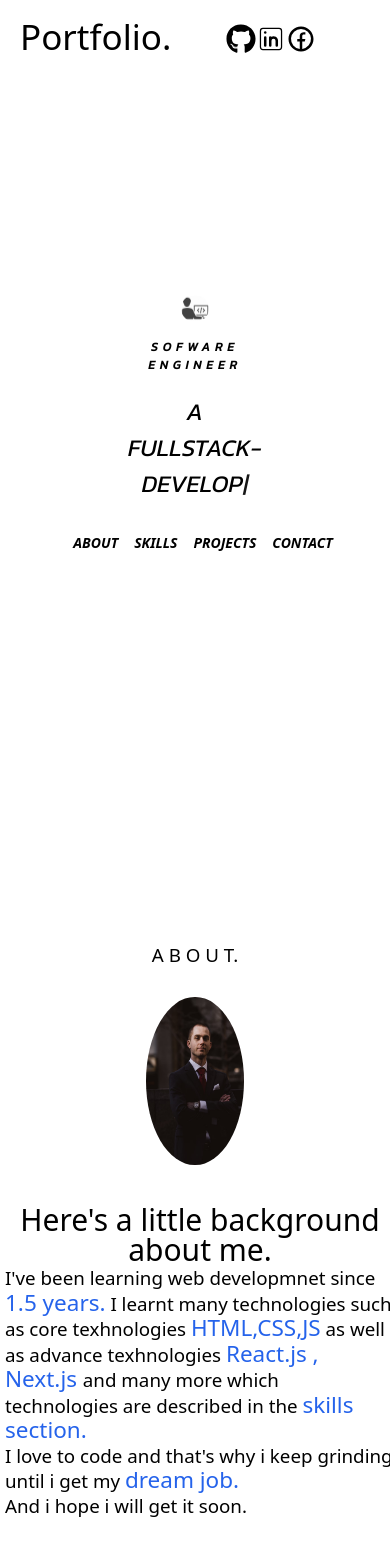
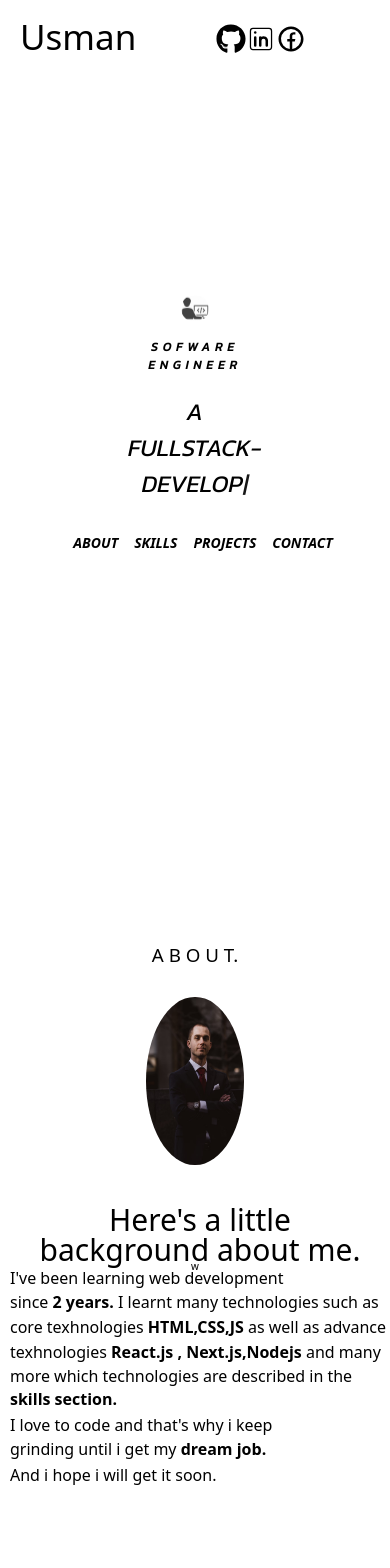
Before and after one commit to begonnerprogrammer/fullstackportfolio, a React (Create React App) app in the folder cleint/: page / in a window 390 px wide. Shown: the top 1568 px of the page. Built offline with nearby package versions, Linux system fonts and the light colour scheme.

Commit message:
ui cahnges

```diff
--- a/cleint/src/components/about.jsx
+++ b/cleint/src/components/about.jsx
@@ -13,15 +13,15 @@ const About = () => {
         </motion.div>
         <motion.div initial={{opacity:0}} whileInView={{opacity:1}} transition={{duration:"1" ,delay:""}} className='about-text'>
         <h1 className='text-5xl'>Here's a little background about me.</h1>
-        <p className='mt-2 text-3xl'>I've been learning web developmnet since <span className='text-4xl text-blue-600'>1.5 years.</span>  I learnt many technologies such as core texhnologies <span className='text-4xl text-blue-600'> HTML,CSS,JS</span>  as well as advance texhnologies <span className='text-4xl text-blue-600' >React.js , Next.js </span>and many more which technologies are described in the <span className='text-4xl text-blue-600'>skills section.</span></p>
-        <p className='mt-2 text-3xl'>I love to code and that's why i keep grinding until i get my  <span className='text-4xl text-blue-600'>dream job.</span> </p>
+        <p className='mt-2 text-3xl'>I've been learning web development <br /> since  <span className='text-4xl text-[#000]  font-bold'>2 years.</span>  I learnt many technologies such as core texhnologies <span className='text-4xl text-[#000]  font-bold'> HTML,CSS,JS</span>  as well as advance texhnologies <span className='text-4xl text-[#000]  font-bold' >React.js , Next.js,Nodejs </span>and many more which technologies are described in the <span className='text-4xl text-[#000]  font-bold'>skills section.</span></p>
+        <p className='mt-2 text-3xl'>I love to code and that's why i keep grinding until i get my  <span className='text-4xl text-[#000] font-bold '>dream job.</span> </p>
         <p className='mt-2 text-3xl'>And i hope i will get it soon.</p>
         </motion.div>
 
        </div>
 
         </div>
-
+       w
     </main>
   )
 }
--- a/cleint/src/components/contact.jsx
+++ b/cleint/src/components/contact.jsx
@@ -47,7 +47,7 @@ const navigate=useNavigate();
       <div className='flex flex-col space-y-10 mt-28'>
         <h4 className='text-4xl font-semibold text-center'>
           I have got just what you need.  {""}
-          <span className='decoration-[#F7AB0A] underline'>Lets Talk.</span>
+          <span className='decoration-[#000] underline'>Lets Talk.</span>
         </h4>
         <div className='space-y-10'>
         <div className='flex items-center space-x-5 justify-center'>
@@ -72,7 +72,7 @@ const navigate=useNavigate();
       </div>
       <input value={subject} onChange={(e)=>setSubject(e.target.value)}  placeholder='Subject'  className="placeholder:italic placeholder:text-black contactinput" type="text"  required/>
       <textarea  value={massage} onChange={(e)=>setMassage(e.target.value)}  placeholder='Massage'  className="placeholder:italic placeholder:text-black contactinput" name="" id="" cols="10" rows="2" required></textarea>
-      <button className='bg-[#F7AB0A] hover:bg-[#f7ac0a8e] py-5 px-10 rounded-md text-black font-bold text-lg'>Submit</button>
+      <button className='bg-[#000] hover:bg-[#333] hover:text-[#000] transition ease-in-out delay-100 py-5 px-10 text-white rounded-md  font-bold text-lg'>Submit</button>
     </form>
 
       </div>
--- a/cleint/src/components/navbar.jsx
+++ b/cleint/src/components/navbar.jsx
@@ -22,7 +22,7 @@ const Navbar = () => {
    <nav className={navbar? 'main-div  place-content-center fixed z-30  active' : 'main-div place-content-center fixed z-30 '}>
     <motion.div initial={{x:-300}} animate={{x:0}} transition={{duration:"1" ,delay:"0.5"}} className='logo'>
         <h2>
-      <Link to={"/"}><a href=""><span  className={navbar? "text-white" : ""}>Portfolio.</span></a></Link>
+      <Link to={"/"}><a href=""><span  className={navbar? "text-white" : ""}>Usman</span></a></Link>
         </h2>
     </motion.div>
     {/* <div  className={menu? "mobile-menu-link":'menu-link'}>
--- a/cleint/src/components/projects.jsx
+++ b/cleint/src/components/projects.jsx
@@ -30,7 +30,7 @@ const Projects = () => {
        Projects
       </h3>
       {/* //projects */}
-      <div className=' relative w-full overflow-x-scroll scrollbar scrollbar-track-gray-400/20  scrollbar-thumb-[#F7AB0A]/80  scroll-smooth  flex overflow-y-hidden snap-x snap-mandatory z-20'>
+      <div className=' relative w-full overflow-x-scroll scrollbar scrollbar-track-gray-400/20  scrollbar-thumb-[#000]/80  scroll-smooth  flex overflow-y-hidden snap-x snap-mandatory z-20'>
         {
           projects.map((project)=>(
 
@@ -41,7 +41,7 @@ const Projects = () => {
 
              <div className='space-y-4 max-w-6xl px-0 md:px-10 md:space-x-14 snap-center'>
               <h4 className='text-4xl font-semibold text-center'>
-              <span className='underline decoration-[#F7AB0A]/50'>{project.title}</span>
+              <span className='underline decoration-[#000]/50'>{project.title}</span>
               </h4>
               <p className='text-lg text-center md:text-left'>
                 {
--- a/cleint/src/css/about.css
+++ b/cleint/src/css/about.css
@@ -33,6 +33,8 @@ text-align: start;
 
 @media(max-width:900px){
     .about-container {
+
+      text-wrap:balance;
         padding-top: 30px;
         display: flex;
         flex-direction: column;
@@ -45,11 +47,16 @@ text-align: start;
         border-radius: 50%;
     }
     .about-text{
+      width: 100%;
       margin-top: 4rem;
       text-align: center;
     }
     .about-text p{
       text-align: start;
       margin-top: 0.2rem;
+       font-size: medium;
+    }
+    .about-text p span{
+     font-size: medium;
     }
   }
```
